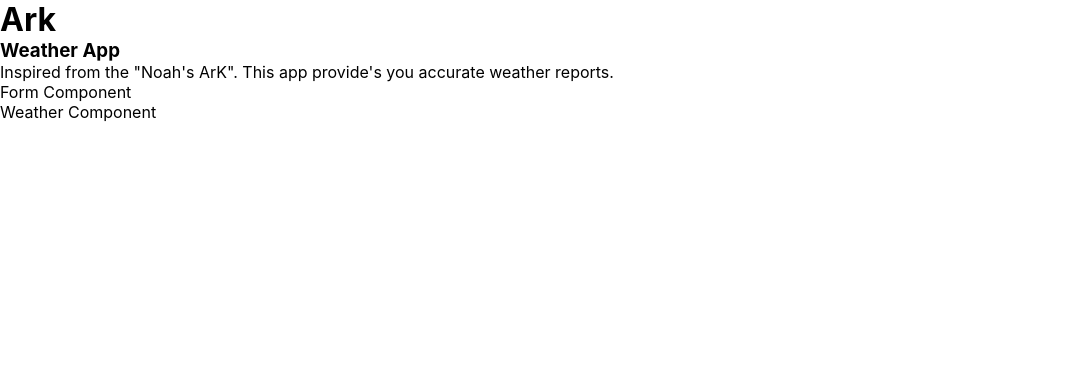
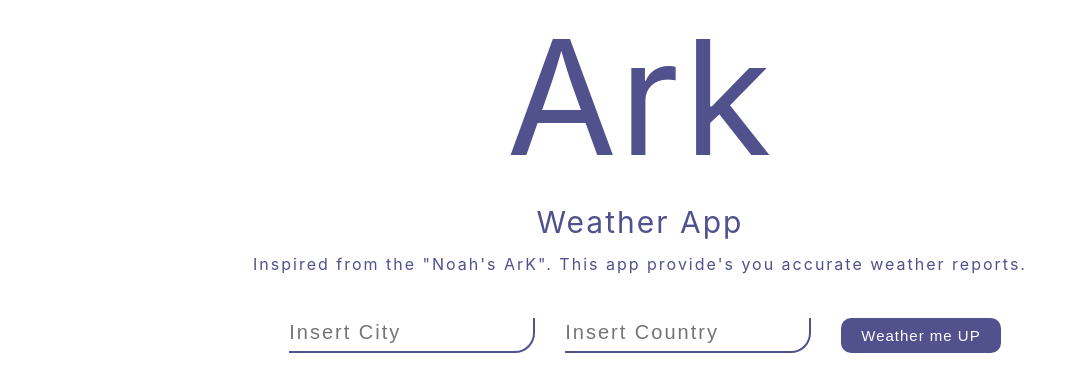
Before and after one commit to jamesabustan/React-weather-app, a React (Create React App) app: page / in a window 1280 px wide. Shown: the top 392 px of the page, without its empty margins (0-1081 px from the left). Built offline with nearby package versions, Linux system fonts and the light colour scheme.

Commit message:
Weather API working and passing data

```diff
--- a/src/components/form.js
+++ b/src/components/form.js
@@ -1,13 +1,15 @@
 import React from 'react';
+import styles from './form.module.css';
 
 class Form extends React.Component {
     render() {
 
-
         return (
-            <div>
-                Form Component
-            </div>
+            <form onSubmit={this.props.getWeather} className={styles.formComponent}>
+                <input type="text" name="city" placeholder="Insert City"/>
+                <input type="text" name="country" placeholder="Insert Country"/>
+                <button className={styles.button}>Weather me UP</button>
+            </form>
         );
     }
 }
--- /dev/null
+++ b/src/components/form.module.css
@@ -0,0 +1,55 @@
+.formComponent {
+    background-color: #ffffff;
+    height: 100px;
+    padding-top: 40px;
+    padding-left: 50px;
+    display: flex;
+    justify-content: center;
+}
+
+input {
+    display: flex;
+    justify-content: center;
+    align-items: center;
+}
+
+input[type="text"] {
+    background-color: transparent;
+    border: 0;
+    border-bottom-right-radius: 20px;
+    border-bottom: solid 2px #50518d;
+    border-right: solid 2px #50518d;
+    width: 20%;
+    padding-bottom: 4px;
+    color: #fff;
+    font-weight: lighter;
+    letter-spacing: 2px;
+    margin-bottom: 25px;
+    margin-right: 30px;
+    font-size: 20px;
+  }
+
+  input[type="text"] {
+      outline: none;
+  }
+
+
+.button{
+    border: 0;
+    padding: 8px 20px;
+    margin-bottom: 25px;
+    margin-right: 40px;
+    border-radius: 10px;
+    font-weight: lighter;
+    letter-spacing: 1px;
+    font-size: 15px;
+    cursor: pointer;
+    background-color: #50518d;
+    color: #fff;
+    font-weight: 200;
+    text-align: center;
+}
+
+button:active {
+    outline: none;
+  }
--- a/src/components/header.js
+++ b/src/components/header.js
@@ -1,8 +1,9 @@
 import React from 'react';
+import styles from './header.module.css';
 
 function WeatherTitle() {
   return (
-    <div className="WeatherHeader">
+    <div className={styles.WeatherHeader}>
       <header>
           <h1>Ark</h1>
           <h3>Weather App</h3>
--- /dev/null
+++ b/src/components/header.module.css
@@ -0,0 +1,29 @@
+h1 {
+    font-size: 160px;
+}
+
+h3 {
+    font-size: 30px;
+    padding: 10px;
+}
+
+p {
+    font-size: 16px;
+    padding: 4px;
+}
+
+h1,
+h3,
+p {
+    color: #50518d;
+    font-weight: 400;
+    letter-spacing: 2px;
+    display: flex;
+    justify-content: center;
+}
+
+.WeatherHeader {
+    display: flex;
+    justify-content: center;
+    align-items: center;
+}
--- a/src/components/weather.js
+++ b/src/components/weather.js
@@ -1,14 +1,20 @@
 import React from 'react';
+import styles from './weather.module.css';
 
-class Weather extends React.Component {
+class Weather extends React.Component{
     render() {
 
+        return (
 
-        return (
-            <div>
-                Weather Component
+            // use inline IF to ONLY display data when button is clicked
+            <div className={styles.weatherComponent}>
+                    {this.props.city && this.props.country && <p>Location : {this.props.city} {this.props.country}</p>}
+                    {this.props.temperature && <p>Temperature : {this.props.temperature}</p>}
+                    {this.props.humidity && <p>Humidity : {this.props.humidity}</p>}
+                    {this.props.description && <p>Weather Condition :{this.props.description}</p>}
+                    {this.props.errorMessage && <p>{this.props.errorMessage}</p>}
             </div>
-        );
+        )
     }
 }
 
--- /dev/null
+++ b/src/components/weather.module.css
@@ -0,0 +1,3 @@
+.weatherComponent {
+    background-color: burlywood;
+}
--- a/src/container/Homepage.js
+++ b/src/container/Homepage.js
@@ -2,15 +2,76 @@ import React from 'react';
 import WeatherTitle from '../components/header';
 import Form from '../components/form';
 import Weather from '../components/weather';
+import styles from './home.module.css';
 
-function Homepage() {
-  return (
-    <div className="App">
-      <WeatherTitle />
-      <Form />
-      <Weather />
-    </div>
-  );
+
+const APIKey = "be1f4d8660083a041587154d1339a0f3";
+
+class Homepage extends React.Component {
+
+    constructor(props){
+        super(props);
+        //create states
+        this.state = {
+            city : null,
+            country : null,
+            temperature : null,
+            humidity : null,
+            description : null,
+            errorMessage : null
+        };
+    }
+
+    // fetch weather API
+    getWeather = async (e) => {
+        e.preventDefault();
+
+        const city = e.target.elements.city.value;
+        const country = e.target.elements.country.value;
+        const apiCall = await fetch(`https://api.openweathermap.org/data/2.5/weather?q=${city},${country}&appid=${APIKey}`);
+        const data = await apiCall.json();
+
+        // set states and validate, if city and country is true ONLY then fetch the data
+        if (city && country){
+            console.log(data);
+            this.setState({
+            city : data.name,
+            country : data.sys.country,
+            temperature : data.main.temp,
+            humidity : data.main.humidity,
+            description : data.weather[0].description,
+            errorMessage : ""
+        });
+        } else {
+            this.setState({
+            city : undefined,
+            country : undefined,
+            temperature : undefined,
+            humidity : undefined,
+            description : undefined,
+            errorMessage : "Please enter City and Country to know your weather report"
+        });
+    }
 }
 
+
+    render() {
+        return (
+            <div className={styles.HomePage}>
+                <WeatherTitle />
+                <Form getWeather={this.getWeather}/>
+                <Weather
+                    city = {this.state.city}
+                    country = {this.state.country}
+                    temperature = {this.state.temperature}
+                    humidity = {this.state.humidity}
+                    description = {this.state.description}
+                    errorMessage = {this.state.errorMessage}
+                />
+            </div>
+        );
+    }
+}
+
+
 export default Homepage;
--- /dev/null
+++ b/src/container/home.module.css
@@ -0,0 +1,3 @@
+.HomePage {
+
+}
```
